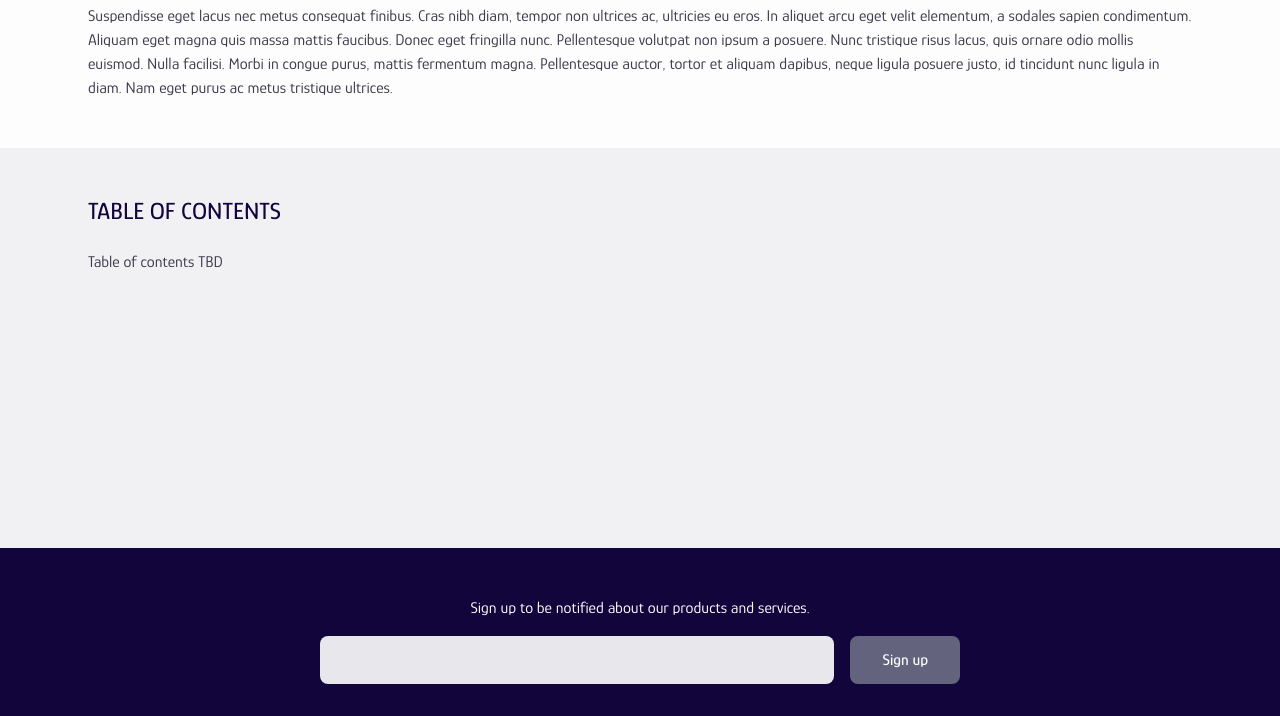
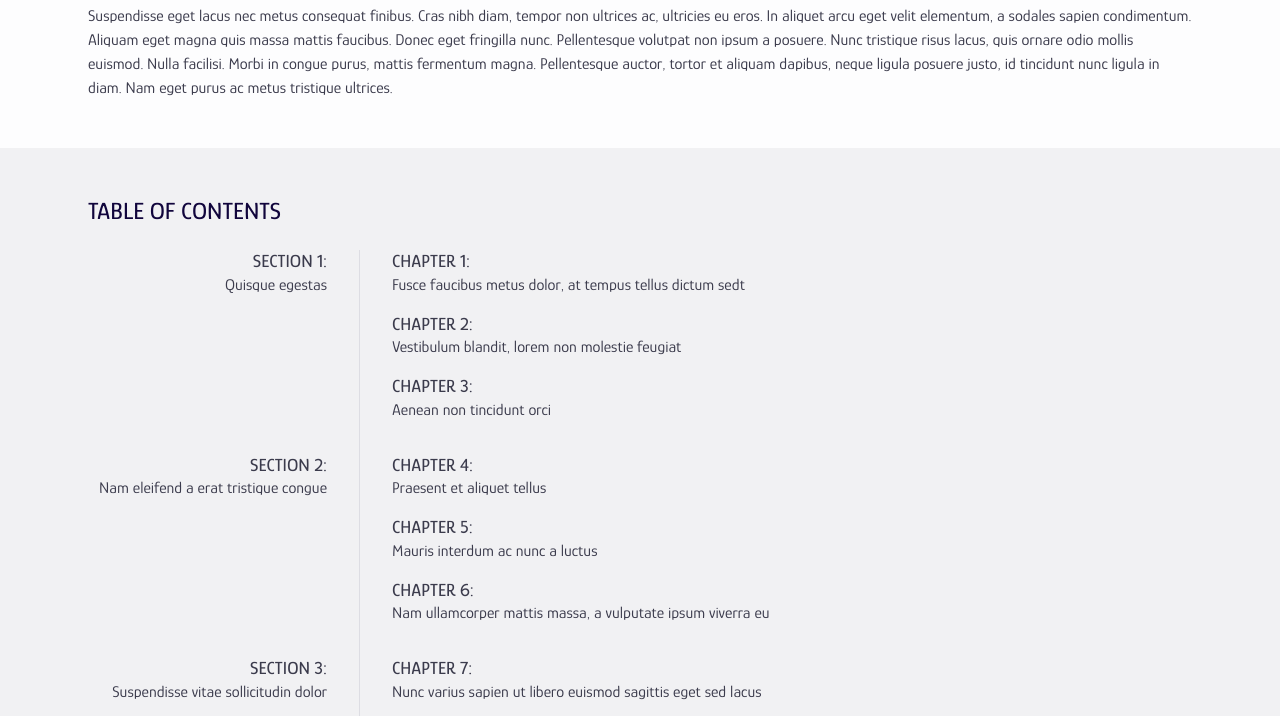
Before and after one commit to mranenko/geneviv, a website: page ebook/index.html in a window 1280 px wide. Shown: the part 236-952 px from the top of the page. Drawn offline with Linux system fonts and the light colour scheme.

Commit message:
table of contents; refactor

```diff
--- a/ebook/index.html
+++ b/ebook/index.html
@@ -28,7 +28,7 @@
 
 
   <main>
-    <section class="section white">
+    <section class="white">
       <div class="content">
         <h1 class="title">Coming 2024</h1>
         <p>Suspendisse eget lacus nec metus consequat finibus. Cras nibh diam, tempor non ultrices ac, ultricies eu eros. In
@@ -40,11 +40,82 @@
     </section>
 
 
-    <section class="table-of-contents section neutral">
+    <section class="neutral table-of-contents">
       <div class="content">
         <h2 class="subtitle">Table of Contents</h2>
-        <div class="table-of-contents">
-          Table of contents TBD
+
+        <div class="grid">
+          <div class="row">
+            <div class="sections">
+              <h3>Section 1:</h3>
+              <span>Quisque egestas</span>
+            </div>
+
+            <div class="chapters">
+              <div>
+                <h3>Chapter 1:</h3>
+                <span>Fusce faucibus metus dolor, at tempus tellus dictum sedt</span>
+              </div>
+
+              <div>
+                <h3>Chapter 2:</h3>
+                <span>Vestibulum blandit, lorem non molestie feugiat</span>
+              </div>
+
+              <div>
+                <h3>Chapter 3:</h3>
+                <span>Aenean non tincidunt orci</span>
+              </div>
+            </div>
+          </div>
+
+          <div class="row">
+            <div class="sections">
+              <h3>Section 2:</h3>
+              <span>Nam eleifend a erat tristique congue</span>
+            </div>
+
+            <div class="chapters">
+              <div>
+                <h3>Chapter 4:</h3>
+                <span>Praesent et aliquet tellus</span>
+              </div>
+
+              <div>
+                <h3>Chapter 5:</h3>
+                <span>Mauris interdum ac nunc a luctus</span>
+              </div>
+
+              <div>
+                <h3>Chapter 6:</h3>
+                <span>Nam ullamcorper mattis massa, a vulputate ipsum viverra eu</span>
+              </div>
+            </div>
+          </div>
+
+          <div class="row">
+            <div class="sections">
+              <h3>Section 3:</h3>
+              <span>Suspendisse vitae sollicitudin dolor</span>
+            </div>
+
+            <div class="chapters">
+              <div>
+                <h3>Chapter 7:</h3>
+                <span>Nunc varius sapien ut libero euismod sagittis eget sed lacus</span>
+              </div>
+
+              <div>
+                <h3>Chapter 8:</h3>
+                <span>Donec tempus, sapien sed ultrices efficitur, nibh tellus efficitur justo, at mattis lacus velit ut tellus</span>
+              </div>
+
+              <div>
+                <h3>Chapter 9:</h3>
+                <span>Morbi pretium nulla et pellentesque ultrices</span>
+              </div>
+            </div>
+          </div>
         </div>
       </div>
     </section>
@@ -53,7 +124,7 @@
 
   <footer>
     <div class="content">
-      <section class="section sign-up">
+      <section class="sign-up">
         <p>Sign up to be notified about our products and services.</p>
 
         <div class="input-row">
@@ -62,7 +133,7 @@
         </div>
       </section>
 
-      <section class="section social">
+      <section class="social">
         <img alt="Jenevive" class="logo" src="../assets/images/logos/jenevive-logo-white.svg">
 
         <nav class="nav social">
--- a/styles/components/_footer.scss
+++ b/styles/components/_footer.scss
@@ -1,8 +1,15 @@
 footer {
   @include background(color(primary), color(white));
+
+  section {
+    display: flex;
+    flex-direction: column;
+    gap: 1rem;
+    text-align: center;
+    &.social { gap: 1.5rem; }
   }
 
-footer .content {
+  .content {
     display: flex;
     flex-direction: column;
     gap: 3rem;
@@ -11,29 +18,19 @@ footer .content {
     text-align: center;
   }
 
-footer .logo {
+  .input-row {
+    margin: 0 auto;
+    max-width: 40rem;
+  }
+
+  .logo {
     @include size(auto, 1.5rem);
   }
 
-footer .nav {
+  .nav {
     display: flex;
     font-size: 1.25rem;
     justify-content: center;
     gap: 1.5rem;
   }
-
-footer .section {
-  display: flex;
-  flex-direction: column;
-  gap: 1rem;
-  text-align: center;
 }
-
-footer .section.social {
-  gap: 1.5rem;
-}
-
-footer .input-row {
-  margin: 0 auto;
-  max-width: 40rem;
-}
--- a/styles/components/_pages.scss
+++ b/styles/components/_pages.scss
@@ -13,7 +13,39 @@
 
 
 .page.ebook {
-  .section.table-of-contents {
+  section.table-of-contents {
     min-height: 25rem;
+    h3 { text-transform: uppercase; }
+
+    .chapters,
+    .grid,
+    .row,
+    .sections {
+      display: flex;
+      flex-direction: column;
+      width: 100%;
+    }
+
+    .chapters {
+      border: solid color(border);
+      border-width: 0 0 1px;
+      gap: 1rem;
+      padding: 0 0 2rem;
+    }
+
+    .grid { gap: 2rem; }
+    .row { gap: 2rem; }
+    .sections { align-items: center; }
   }
 }
+
+@media (min-width: 50rem) {
+  .page.ebook {
+    section.table-of-contents {
+      .chapters { border-width: 0 0 0 1px; padding: 0 0 2rem 2rem; }
+      .grid { gap: 0; }
+      .row { flex-direction: row; }
+      .sections { align-items: end; width: 20rem; }
+    }
+  }
+}
--- a/styles/components/_sections.scss
+++ b/styles/components/_sections.scss
@@ -1,4 +1,4 @@
-.section.hero {
+section.hero {
   background: linear-gradient(
     135deg,
     color(primary) 0,
@@ -13,10 +13,10 @@
   }
 }
 
-.section.neutral {
+section.neutral {
   @include background(color(neutral, 1), color(black));
 }
 
-.section.white {
+section.white {
   @include background(color(white), color(black));
 }
```
Also changed, not shown: app/index.html (+3 -3 lines), contact/index.html (+4 -4 lines), index.html (+5 -5 lines), styles/index.css, 1 other file. Lines whose indentation alone changed are shown as unchanged.
